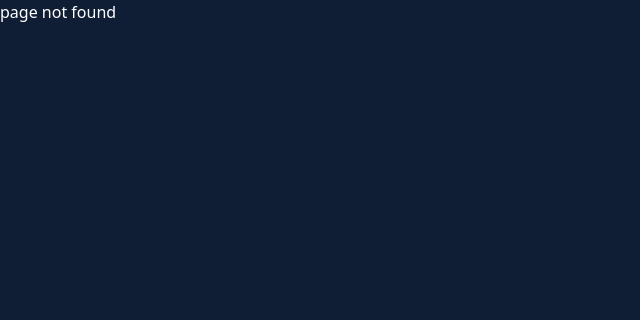
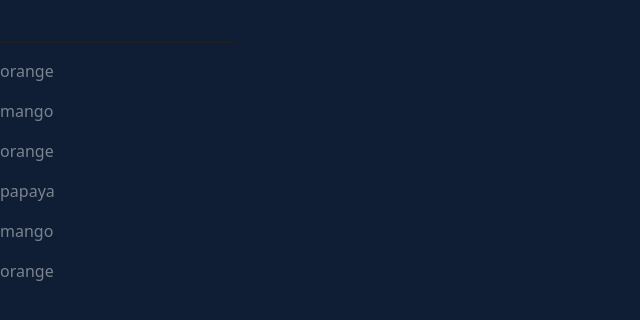
Before and after one commit to GudduAns/todo-react, a React (Vite) app: page /search-tool in a window 1280 px wide. Before the commit this address had no page. Shown: the top 320 px of the page, without its empty margins (0-640 px from the left). Built offline with nearby package versions, Linux system fonts and the light colour scheme.

Commit message:
extra stuf

```diff
--- a/src/App.jsx
+++ b/src/App.jsx
@@ -8,6 +8,7 @@ import {
 import Todo from './Components/Todo';
 import Console from './ExtraStuff/Console';
 import ImageGallery from './Components/ImageGallery';
+import SearchTool from './Components/SearchTool/SearchTool';
 
 function App() {
   return (
@@ -17,6 +18,7 @@ function App() {
           <Route path="/todo" element={<Todo />} />
           <Route path="/console" element={<Console />} />
           <Route path="/image-gallery" element={<ImageGallery />} />
+          <Route path="/search-tool" element={<SearchTool />} />
           <Route path="/*" element={<p>page not found</p>} />
         </Routes>
       </BrowserRouter>
--- /dev/null
+++ b/src/Components/SearchTool/SearchTool.jsx
@@ -0,0 +1,26 @@
+import React from "react";
+import data from './data.json'
+const SearchTool = () => {
+    const inputStyle={
+        background:'transparent',
+        outline:'none',
+        border:'none',
+        borderBottom:'1px solid #202020',
+        color:'#ffffff73'
+    }
+    return (
+        <>
+            <input type="text" name="" id="" className="my-3"  style={inputStyle}/>
+            <br />
+            {
+                data.data.map((val,key)=>{
+                    return (
+                        <p style={{'color':'#ffffff73'}}>{val.name}</p>
+                    )
+                })
+            }
+        </>
+    )
+}
+
+export default SearchTool
--- /dev/null
+++ b/src/Components/SearchTool/data.json
@@ -0,0 +1,34 @@
+{
+    "data": [
+        {
+            "id": 1,
+            "name": "orange",
+            "description": "Lorem Ipsum is simply dummy text of the printing."
+        },
+        {
+            "id": 2,
+            "name": "mango",
+            "description": "Lorem Ipsum is simply dummy text of the printing."
+        },
+        {
+            "id": 3,
+            "name": "orange",
+            "description": "Lorem Ipsum is simply dummy text of the printing."
+        },
+        {
+            "id": 4,
+            "name": "papaya",
+            "description": "Lorem Ipsum is simply dummy text of the printing."
+        },
+        {
+            "id": 5,
+            "name": "mango",
+            "description": "Lorem Ipsum is simply dummy text of the printing."
+        },
+        {
+            "id": 6,
+            "name": "orange",
+            "description": "Lorem Ipsum is simply dummy text of the printing."
+        }
+    ]
+}
--- a/src/ExtraStuff/Console.jsx
+++ b/src/ExtraStuff/Console.jsx
@@ -14,6 +14,7 @@ const Console = () => {
         <>
             <h3 className="text-left my-3">Console Here !</h3>
             <button onClick={(e) => btnHandle(e)}>Hello</button>
+            <input type="file" accept={false}/>
         </>
     )
 }
```
